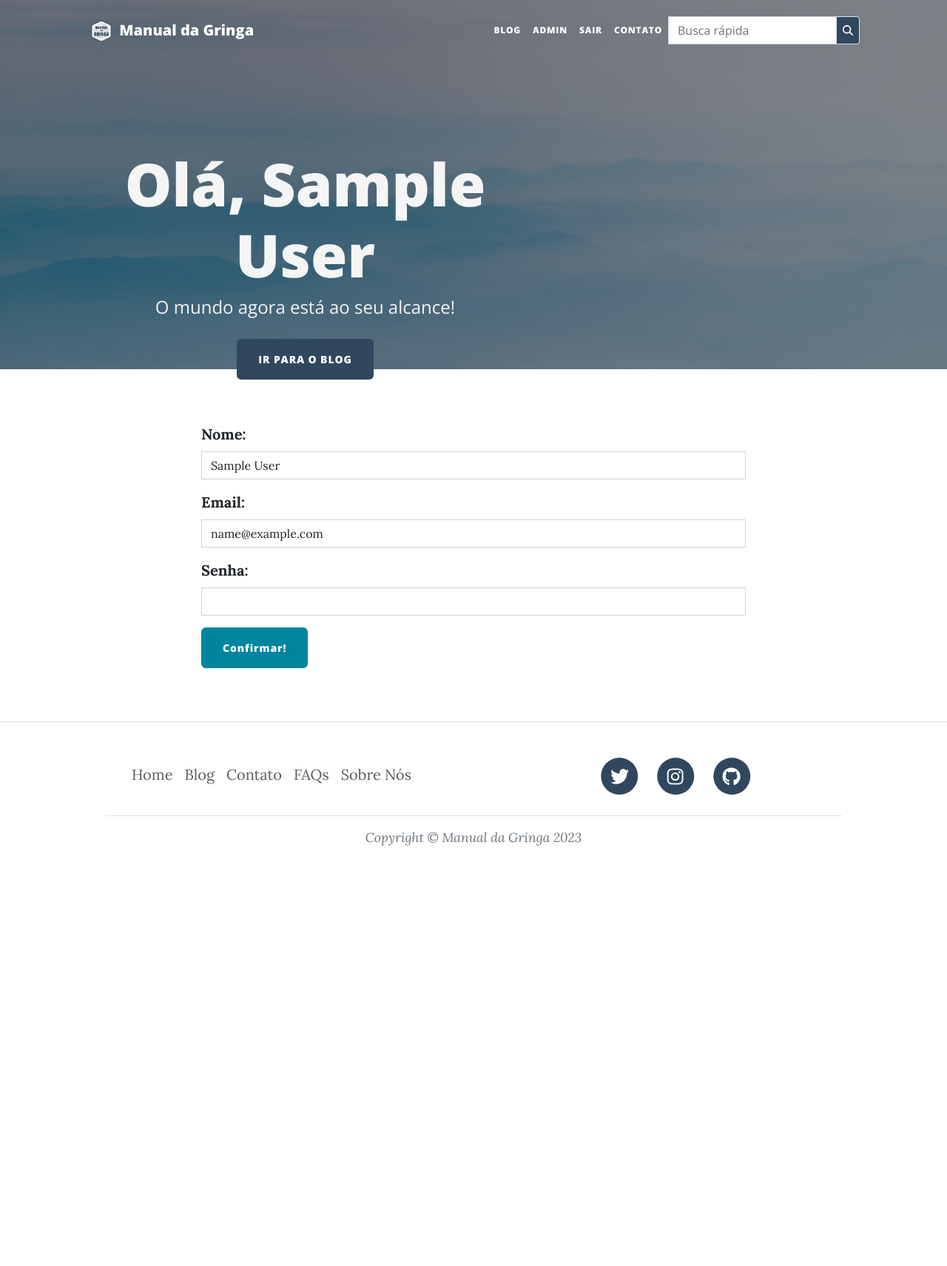
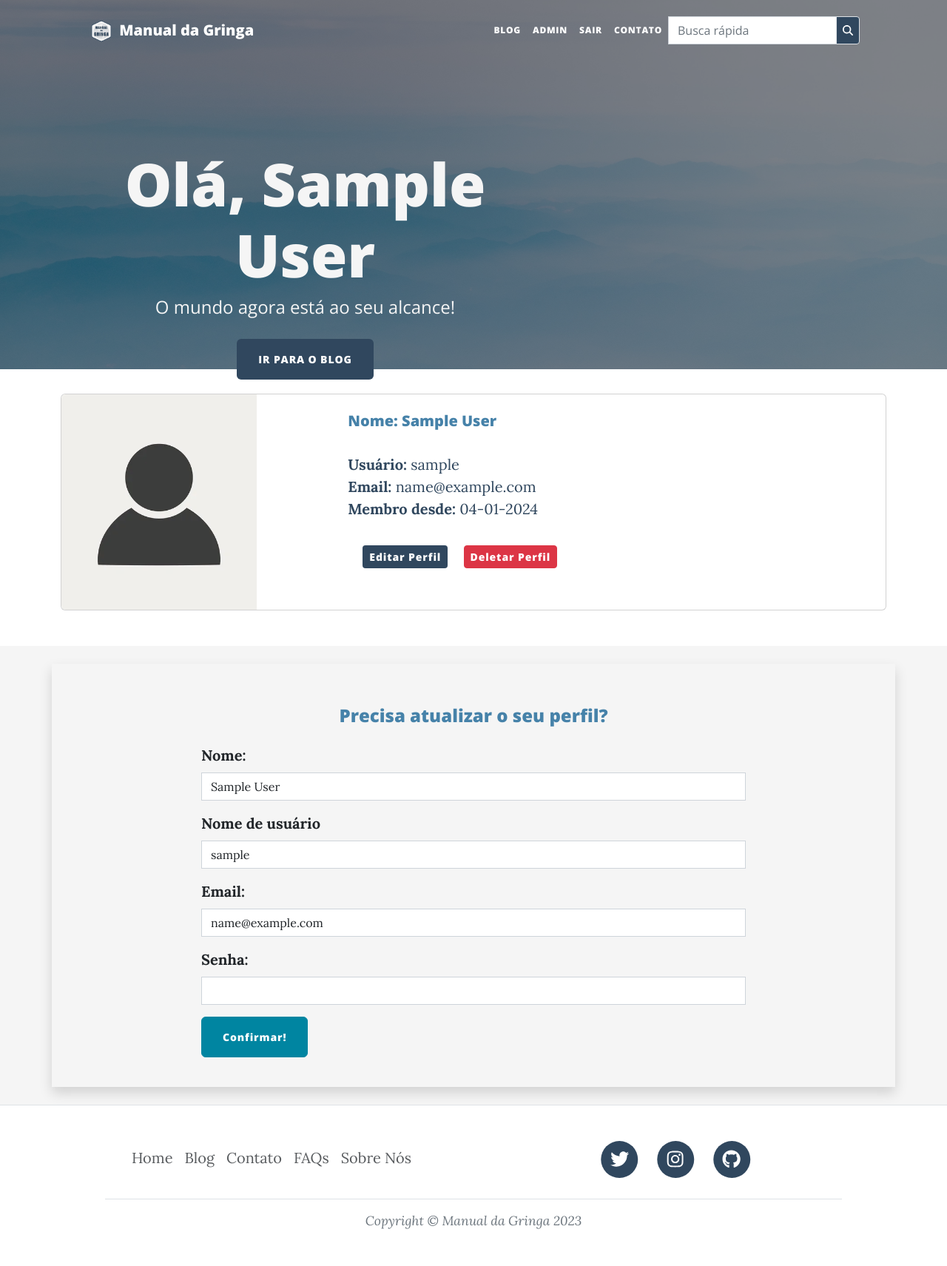
Before and after one commit to marcoveio-diadema/manualdagringa, a Flask app: page /user/1 in a window 1280 px wide. Shown: the whole page at 74% size. Before the commit the page ends 1143 px from the top, so only its background shows below. Run offline with Flask 3, Linux system fonts and the light colour scheme; the visitor is signed in with stand-in values (Sample User, id 1); some libraries are stand-ins or nearby versions.

Commit message:
user dashboard, delete himself, standard profile picture

```diff
--- a/forms.py
+++ b/forms.py
@@ -19,6 +19,7 @@ class CreatePostForm(FlaskForm):
 # RegisterForm to register new users
 class RegisterForm(FlaskForm):
     name = StringField("Nome:", validators=[DataRequired()])
+    username = StringField("Nome de usuário", validators=[DataRequired()])
     email = EmailField("Email:", validators=[DataRequired()])
     password = PasswordField("Senha:", validators=[DataRequired()])
     submit = SubmitField("Confirmar!")
@@ -32,7 +33,7 @@ class SubscribeForm(FlaskForm):
 
 # LoginForm to login existing users
 class LoginForm(FlaskForm):
-    email = EmailField("Email:", validators=[DataRequired()])
+    username = StringField("Nome de Usuário:", validators=[DataRequired()])
     password = PasswordField("Password:", validators=[DataRequired()])
     submit = SubmitField("Entrar!")
 
--- a/main.py
+++ b/main.py
@@ -37,7 +37,7 @@ class User(UserMixin, db.Model):
     email = db.Column(db.String(100), unique=True)
     password = db.Column(db.String(100))
     name = db.Column(db.String(150))
-    #username = name = db.Column(db.String(150), unique=True)
+    username = db.Column(db.String(150), unique=True)
     date = db.Column(db.DateTime, default=datetime.utcnow)
 
     # This will act like a List of BlogPost objects attached to each User.
@@ -144,7 +144,7 @@ def admin_only(func):
 
     return decorated_function
 
-
+#INDEX
 @app.route('/', methods=['GET', 'POST'])
 def home():
     form = SubscribeForm()
@@ -152,7 +152,7 @@ def home():
 
     return render_template("index.html", all_posts=posts, current_user=current_user, form=form)
 
-
+# BLOG
 @app.route('/blog')
 def blog():
     # Fetch all unique categories
@@ -167,7 +167,7 @@ def blog():
 
     return render_template("blog.html", all_posts=posts, all_categories=categories, current_user=current_user, form=subscribe_form)
 
-
+# SHOW POST
 @app.route('/post/<int:post_id>', methods=['GET', 'POST'])
 def show_post(post_id):
     # current post
@@ -205,7 +205,7 @@ def show_post(post_id):
     return render_template("post.html", post=requested_post, current_user=current_user,
                            form=comment_form, comments=comments, other_posts=other_posts, all_categories=categories)
 
-
+# DELETE COMMENT
 @app.route("/delete-comment/<int:comment_id>", methods=["GET", "POST"])
 @login_required
 def delete_comment(comment_id):
@@ -229,7 +229,7 @@ def delete_comment(comment_id):
         return redirect(url_for("show_post", post_id=comment_to_delete.post_id))
 
 
-
+# CREATE NEW POST
 @app.route('/new_post', methods=['GET', 'POST'])
 @admin_only
 def create_post():
@@ -261,7 +261,7 @@ def create_post():
 
     return render_template("new_post.html", form=form, current_user=current_user)
 
-
+# EDIT POST
 @app.route('/edit-post/<int:post_id>', methods=['GET', 'POST'])
 @admin_only
 def edit_post(post_id):
@@ -295,7 +295,7 @@ def edit_post(post_id):
         return redirect(url_for('show_post', post_id=post.id))
     return render_template("new_post.html", form=edit_form, is_edit=True, current_user=current_user, categories=categories)
 
-
+# DELETE POST
 @app.route('/delete-post/<int:post_id>')
 @admin_only
 def delete_post(post_id):
@@ -304,7 +304,7 @@ def delete_post(post_id):
     db.session.commit()
     return redirect(url_for('blog'))
 
-
+# CONTEXT FUNCTION FOR SEARCH
 @app.context_processor
 def base():
     form = SearchForm()
@@ -332,7 +332,7 @@ def search():
 
         return render_template("search.html", form=form, busca=busca, posts=posts, all_categories=categories)
 
-
+# POSTS PER CATEGORY
 @app.route('/category/<category_name>')
 def post_category(category_name):
     # Fetch all unique categories
@@ -349,7 +349,7 @@ def post_category(category_name):
 
     return render_template("blog_category.html", posts=posts, category_name=category_name, current_user=current_user, all_categories=categories)
 
-
+# REGISTER ROUTE
 @app.route('/signup', methods=['GET', 'POST'])
 def sign_up():
     form = RegisterForm()
@@ -373,6 +373,7 @@ def sign_up():
 
         new_user = User(
             name = form.name.data,
+            username = form.username.data,
             email = form.email.data,
             password = hash_and_salted_password,
         )
@@ -389,23 +390,23 @@ def sign_up():
 
     return render_template("sign_up.html", form=form)
 
-
+# LOGIN ROUTE
 @app.route('/login', methods=['GET', 'POST'])
 def login():
     form = LoginForm()
 
     if form.validate_on_submit():
         # retrieve data from form
-        email = form.email.data
+        username = form.username.data
         password = form.password.data
 
         # find user in User DB by email entered
-        result = db.session.execute(db.Select(User).where(User.email == email))
+        result = db.session.execute(db.Select(User).where(User.username == username))
         user = result.scalar()
 
         # check if login details are correct
         if not user:
-            flash("Email não encontrado, tente novamente.")
+            flash("Usuario não encontrado, tente novamente.")
             return redirect(url_for('login'))
         elif not check_password_hash(user.password, password):
             flash("Senha incorreta, tente novamente.")
@@ -435,7 +436,8 @@ def user(user_id):
     edit_user_form = RegisterForm(
         email = user.email,
         name = user.name,
-        password = user.password
+        username = user.username,
+        password = user.password,
     )
 
     if edit_user_form.validate_on_submit():
@@ -449,6 +451,7 @@ def user(user_id):
 
         user.email = edit_user_form.email.data
         user.name = edit_user_form.name.data
+        user.username = edit_user_form.data
         user.password = hash_and_salted_edited_password
 
         # save changes to db
@@ -461,6 +464,43 @@ def user(user_id):
     return render_template("user.html", form=edit_user_form, current_user=current_user, name=current_user.name)
 
 
+# DELETE USER
+@app.route('/delete-user/<int:user_id>')
+def delete_user(user_id):
+    # fetch user to be deleted
+    user_to_delete = db.get_or_404(User, user_id)
+
+    # Only administrators can delete other users
+    if current_user.is_admin and current_user.id != user_to_delete.id:
+        db.session.delete(user_to_delete)
+        db.session.commit()
+        flash('User deleted successfully!')
+        return redirect(url_for('admin'))
+
+    # Users can delete their own account
+    elif current_user.id == user_to_delete.id:
+        db.session.delete(user_to_delete)
+        db.session.commit()
+        flash('Que pena te ver partir, volte quando quiser!')
+
+         # Log out the user after deleting the account
+        logout_user()
+
+        return redirect(url_for('home'))
+
+    # If it's neither an admin deleting another user nor a user deleting their own account, return a forbidden error
+    else:
+        abort(403)
+
+
+# DELETE SUBSCRIBER
+@app.route('/delete-subscriber/<int:subscriber_id>')
+@admin_only
+def delete_subscriber(subscriber_id):
+    subscriber_to_delete = db.get_or_404(Subscribe, subscriber_id)
+    db.session.delete(subscriber_to_delete)
+    db.session.commit()
+    return redirect(url_for('admin'))
 
 
 # NEWSLETTER SUBSCRIBE ROUTE
@@ -527,6 +567,7 @@ def sobre_nos():
 
 
 @app.route('/logout')
+@login_required
 def logout():
     logout_user()
     return redirect(url_for('home'))
@@ -563,6 +604,11 @@ def page_not_found(e):
 def page_not_found(e):
     return render_template("500.html"), 500
 
+# Internal server error
+@app.errorhandler(403)
+def page_not_found(e):
+    return render_template("403.html"), 403
+
 
 
 if __name__ == '__main__':
--- a/static/css/estilos.css
+++ b/static/css/estilos.css
@@ -155,6 +155,11 @@ p, span, ul, li {
     background-color: #F5F5F5 !important;
 }
 
+/* USER DASHBOARD PAGE */
+.update-profile-section {
+    background-color: #F5F5F5 !important;
+}
+
 /* CATEGORIES PAGE */
 
 .section-categories {
--- a/templates/user.html
+++ b/templates/user.html
@@ -32,23 +32,38 @@
   </div>
 </header>
 
-<!-- user section -->
+<!-- user details section -->
+<section class="user-details-section">
+  <div class="container py-3 my-3">
+    <div class="card mb-3">
+      <div class="row g-0">
+        <div class="col-md-4">
+          <img src="{{ url_for('static', filename='assets/img/profile_pic.png')}}" class="img-fluid rounded-start" alt="...">
+        </div>
+        <div class="col-md-8">
+          <div class="card-body">
+            <h5 class="card-title mt-2">Nome: {{ current_user.name }}</h5>
+            <p class="card-text"> <strong>Usuário: </strong> {{ current_user.username }}
+              <br> <strong> Email: </strong> {{ current_user.email }}
+              <br> <strong>Membro desde:</strong> {{ current_user.date.strftime('%d-%m-%Y') }}
+            </p>
+            <div class="container">
+              <a class="btn btn-custom btn-sm mx-2" href="#">Editar Perfil</a>
+              <a class="btn btn-danger btn-sm mx-2" href="{{url_for('delete_user', user_id=current_user.id)}}">Deletar Perfil</a>
+            </div>
+          </div>
+        </div>
+      </div>
+    </div>
+  </div>
+</section>
 
-<section class="user-profile-section">
-  <div class="container py-5">
+<!-- update profile section -->
+
+<section class="update-profile-section py-3">
+  <div class="container py-3 my-2 shadow">
     <div class="row my-4">
-      {% with messages = get_flashed_messages() %}
-        {% if messages %}
-          {% for message in messages %}
-          <div class="alert alert-success alert-dismissible fade show d-flex justify-content-center" role="alert">
-              <span class="mx-5">{{ message }}</span>
-            <button type="button" class="btn-close" data-dismiss="alert" aria-label="Close">
-              <span aria-hidden="true">&times;</span>
-            </button>
-          </div>
-          {% endfor %}
-        {% endif %}
-      {% endwith %}
+      <h4 class="py-3 text-center">Precisa atualizar o seu perfil?</h4>
         <div class="col-lg-8 col-md-10 mx-auto">
           <!-- RENDER SIGN UP FORM AND SUBMIT BUTTON -->
             {{ render_form(form, novalidate=True, button_map={"submit": "primary"}) }}
```
Also changed, not shown: migrations/versions/9cafdfc9647b_initial_migration.py (deleted, +0 -38 lines), templates/403.html (added, +29 -0 lines), templates/admin.html (+15 -5 lines), static/assets/img/default-profile.jpg (deleted), static/assets/img/profile_pic.png (added), templates/sign_up.html (indentation only). Lines whose indentation alone changed are shown as unchanged.
